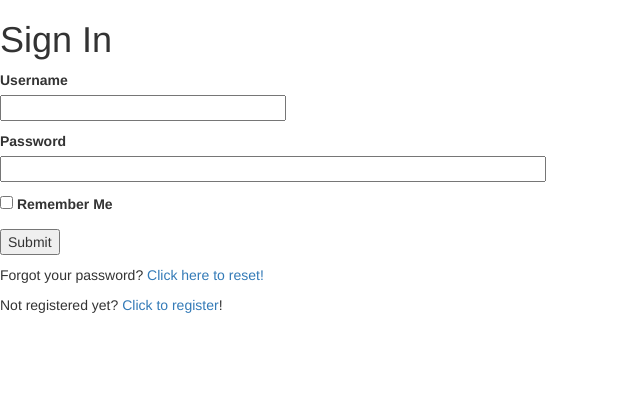
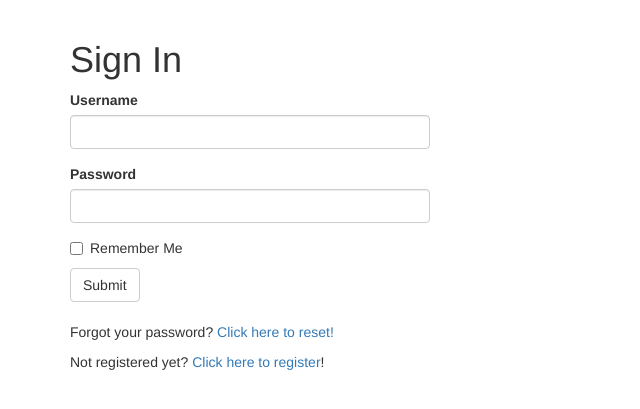
Before and after one commit to Willamette-OR/microblog, a Flask app: page /login in a window 1280 px wide. Shown: the part 52-461 px from the top of the page, without its empty margins (0-640 px from the left). Run offline with Flask 2, Linux system fonts and the light colour scheme; some libraries are stand-ins or nearby versions.

Commit message:
Update the rendering of the login page under bootstrap

```diff
--- a/app/templates/login.html
+++ b/app/templates/login.html
@@ -1,33 +1,14 @@
 {% extends 'base.html' %}
+{% import 'bootstrap/wtf.html' as wtf %}
 
-{% block content %}
-    <div>
+{% block app_content %}
     <h1>Sign In</h1>
+    <div class="row">
+        <div class="col-md-4">
+            {{ wtf.quick_form(form) }}
         </div>
-    <form method="post" action="">
-        {{ form.hidden_tag() }}
-        <p>
-            {{ form.username.label }} <br>
-            {{ form.username(size=32) }} <br>
-            {% for error in form.username.errors %}
-            <span style="color:red;">[{{ error }}]</span>
-            {% endfor %}
-        </p>
-        <p>
-            {{ form.password.label }} <br>
-            {{ form.password(size=64) }} <br>
-            {% for error in form.password.errors %}
-            <span style="color:red;">[{{ error }}]</span>
-            {% endfor %}
-        </p>
-        <p>
-            {{ form.remember_me() }} {{ form.remember_me.label }}
-        </p>
-        <p>
-            {{ form.submit() }}
-        </p>
-    </form>
-    <div>
+    </div>
+    <br>
     <p>
         Forgot your password?
         <a href="{{ url_for('request_password_reset') }}">
@@ -36,7 +17,6 @@
     </p>
     <p>
         Not registered yet?
-            <a href="{{ url_for('register') }}">Click to register</a>!
+        <a href="{{ url_for('register') }}">Click here to register</a>!
     </p>
-    </div>
 {% endblock %}
```
Lines whose indentation alone changed are shown as unchanged.
